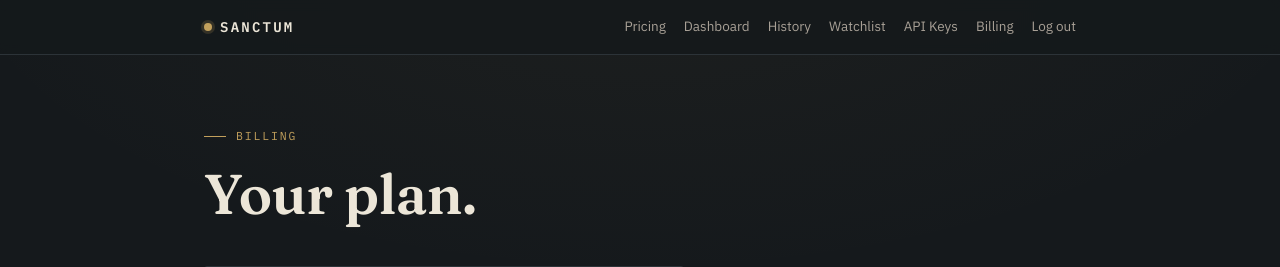
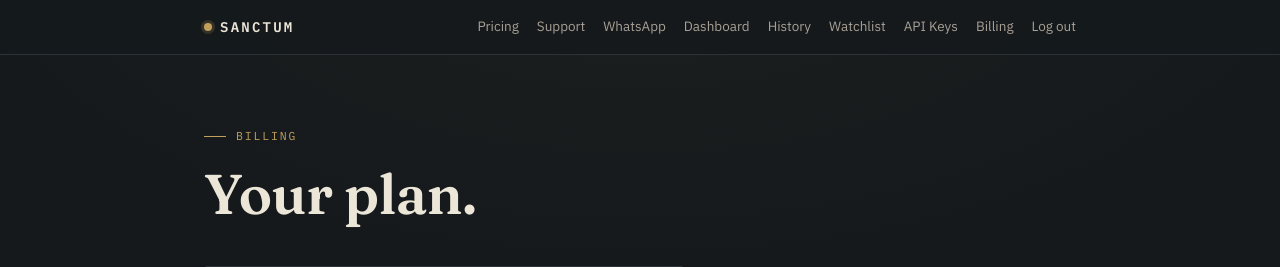
Before and after one commit to lysd0163-cmyk/sanctions-saas, a Flask app: page /billing/manage in a window 1280 px wide. Shown: the top 267 px of the page. Run offline with Flask 3, Linux system fonts and the light colour scheme; the visitor is signed in with stand-in values (Sample User, id 1); data comes from the database, SQL or seed files in the repository.

Commit message:
Update base.html

```diff
--- a/templates/base.html
+++ b/templates/base.html
@@ -16,6 +16,8 @@
     <a href="{{ url_for('landing.index') }}" class="brand"><span class="seal-dot"></span>Sanctum</a>
     <div class="nav-links">
       <a href="{{ url_for('billing.pricing') }}">Pricing</a>
+      <a href="mailto:lysd0163@gmail.com">Support</a>
+<a href="https://wa.me/9647710953779" target="_blank">WhatsApp</a>
       {% if current_user %}
         <a href="{{ url_for('screening.dashboard') }}">Dashboard</a>
         <a href="{{ url_for('screening.history') }}">History</a>
```
